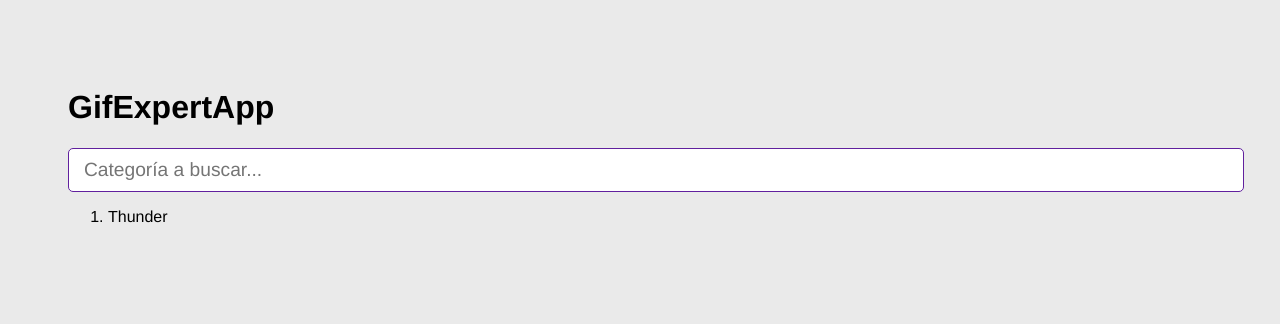
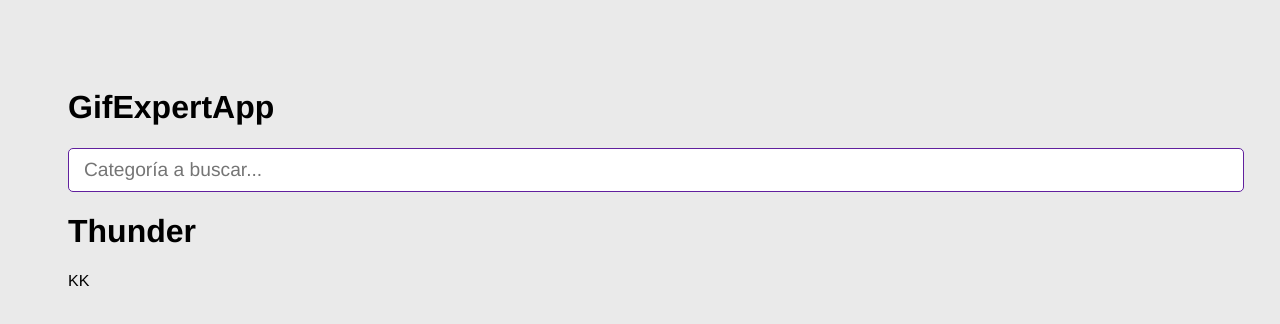
Before and after one commit to argades/learning-react, a React (Vite) app in the folder 04-gif-expert-app/: page / in a window 1280 px wide. Shown: the top 324 px of the page. Built offline with nearby package versions, Linux system fonts and the light colour scheme.

Commit message:
[ADD] componente GifGrid

```diff
--- a/04-gif-expert-app/src/GifExpertApp.jsx
+++ b/04-gif-expert-app/src/GifExpertApp.jsx
@@ -1,5 +1,6 @@
 import { useState } from "react";
 import { AddCategory } from "./components/AddCategory";
+import { GifGrid } from "./components/GifGrid";
 
 export const GifExpertApp = () => {
 
@@ -17,22 +18,17 @@
 
   return (
     <>
-      {/* Titulo */}
       <h1>GifExpertApp</h1>
 
-      {/* Input */}
       <AddCategory
         onNewCategory={ (value) => onAddCategory(value) }
       />
 
-      {/* Listado */}
-      <ol>
-        {
-          categories.map( category => {
-            return <li key={ category }>{ category }</li>
-          })
-        }
-      </ol>
+      {
+        categories.map( category => (
+          <GifGrid key={category} category={ category }/>
+        ))
+      }
     </>
   )
 }
--- /dev/null
+++ b/04-gif-expert-app/src/components/GifGrid.jsx
@@ -0,0 +1,10 @@
+
+export const GifGrid = ( { category } ) => {
+
+  return (
+    <>
+      <h1>{ category }</h1>
+      <p>KK</p>
+    </>
+  )
+}
```
